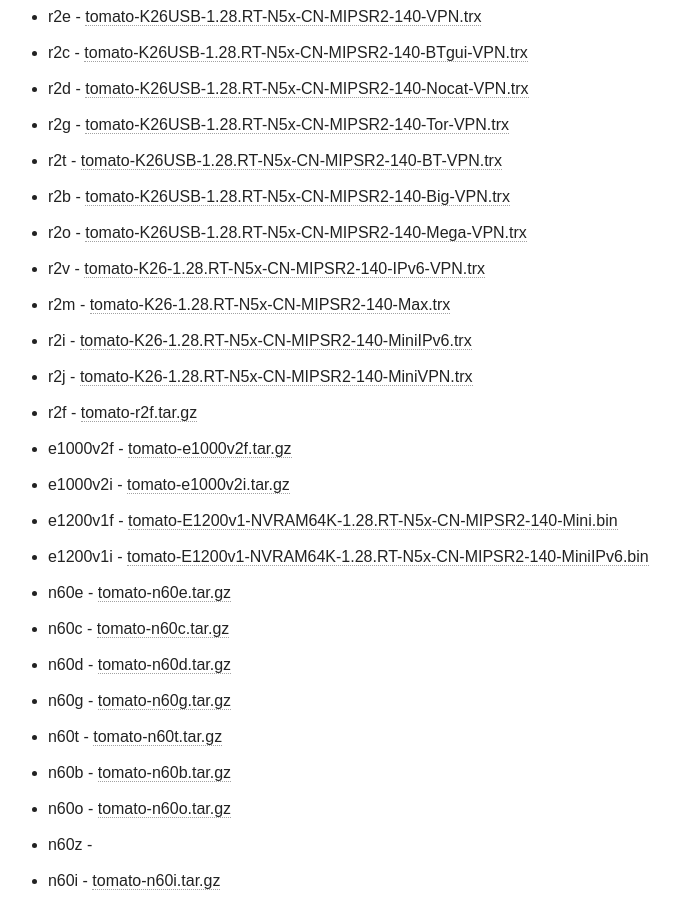
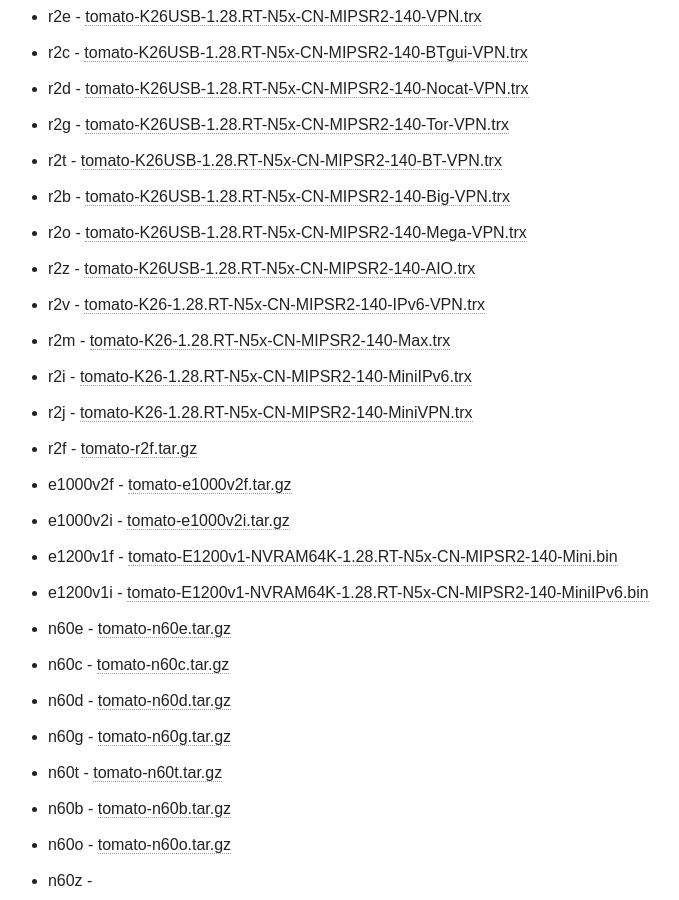
Before and after one commit to oglopss/tomato-ci-ctf-jekyll, a Jekyll site: the page built from index.html, in a window 1280 px wide and 900 px high, scrolled down 631 px. Shown: the whole window, without its empty margins (278-957 px from the left). Built offline with Jekyll 4.4.1, drawn with Linux system fonts in a browser that asks for light colours; nearby versions of some CDN libraries.

Commit message:
Travis build 3 r2z pushed to gh-pages

```diff
--- a/_data/ss.yml
+++ b/_data/ss.yml
@@ -65,3 +65,4 @@
   - 0065 wndr4500v2z tomato-Netgear-WNDR4500V2_RT-N5x-CN--140-AIO-64K.chk
   - 0025 n60z
   - 0063 wndr4500z tomato-Netgear-WNDR4500V1_RT-N5x-CN--140-AIO-64K.chk
+  - 0008 r2z tomato-K26USB-1.28.RT-N5x-CN-MIPSR2-140-AIO.trx
```
Also changed, not shown: 1 other file.
